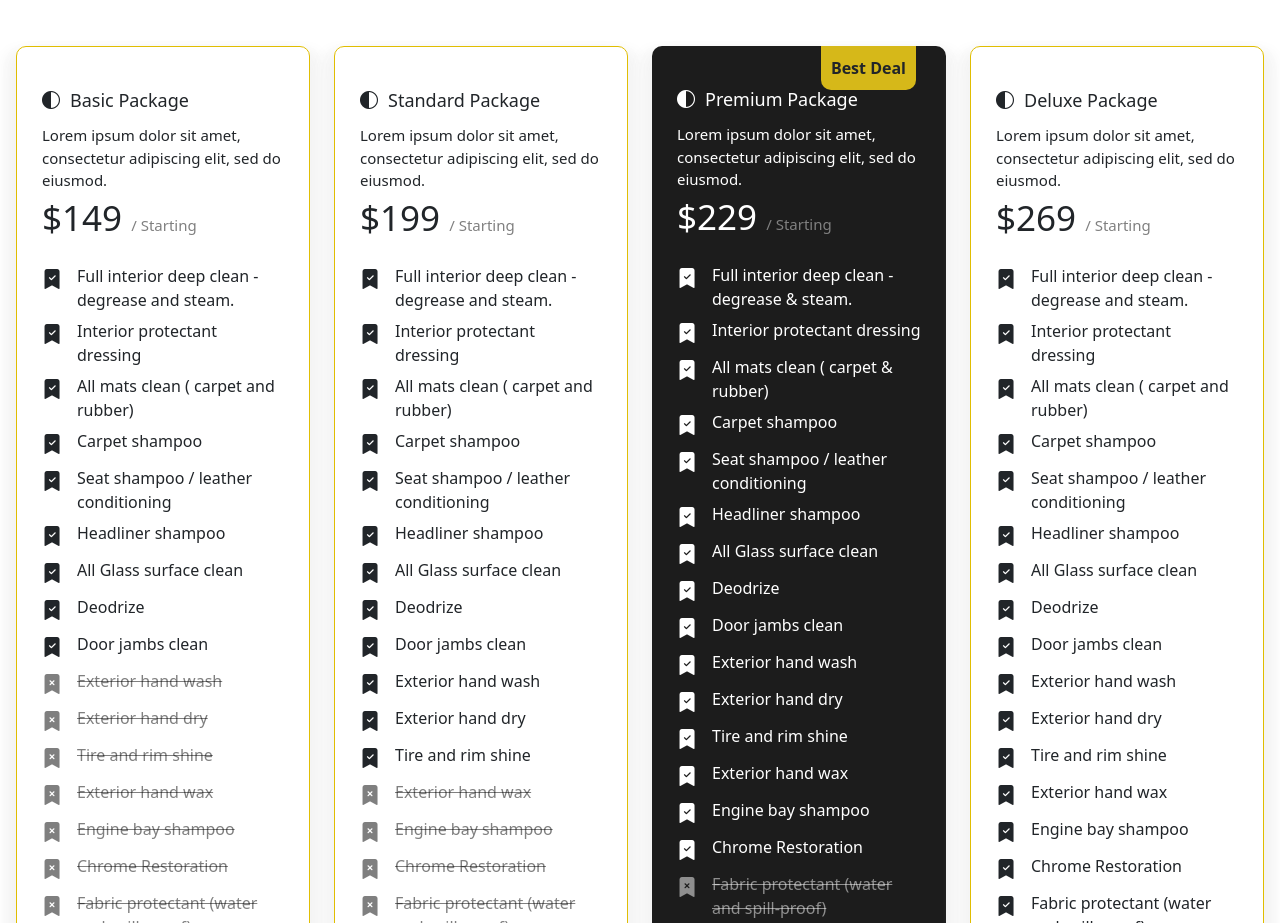
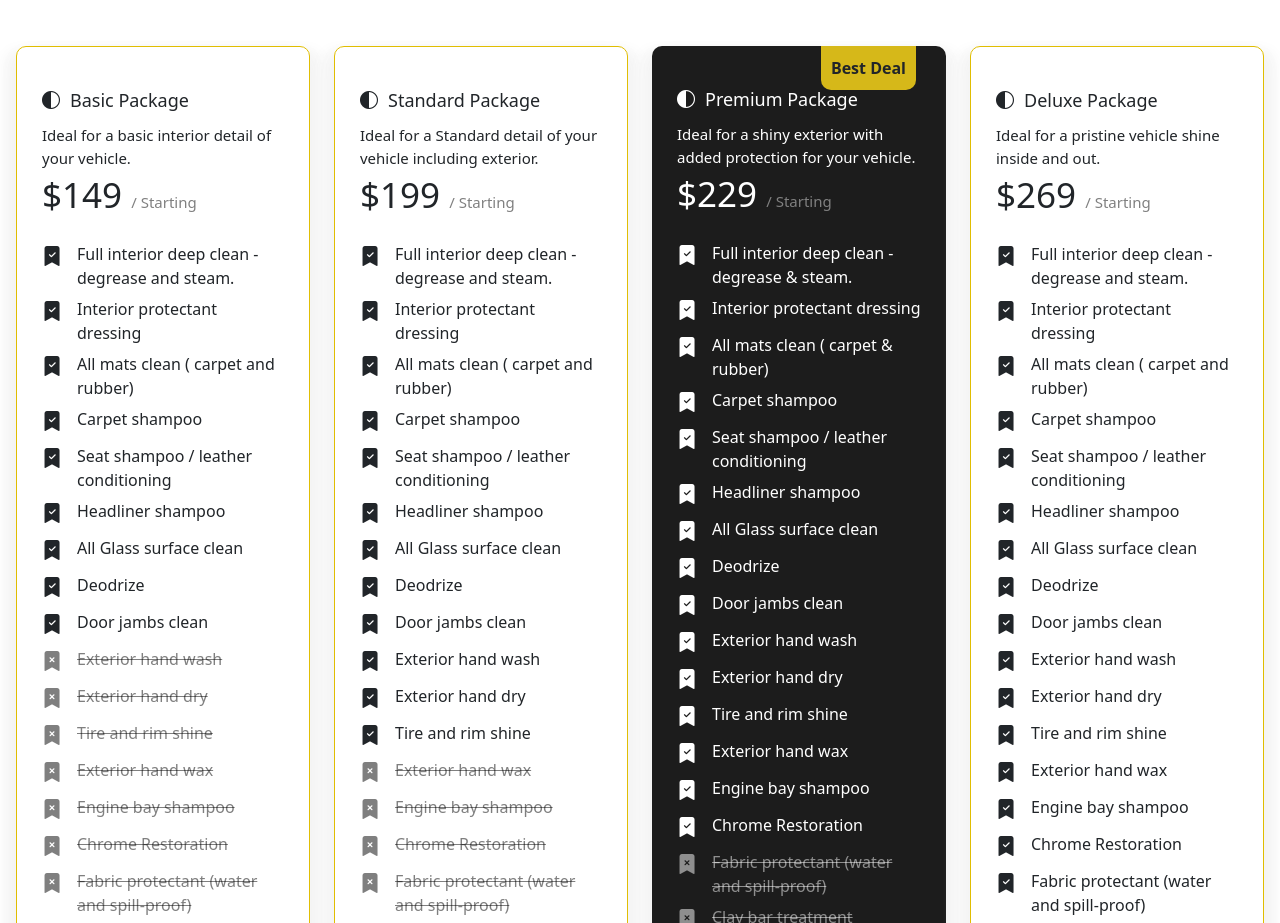
Before and after one commit to HussAA/kingsAutozone, a Gatsby site: page / in a window 1280 px wide. Shown: the part 1780-2703 px from the top of the page. Built offline with nearby package versions, Linux system fonts and the light colour scheme; Gatsby itself is replaced by a stand-in of ours.

Commit message:
footer, pricing, terms changed

```diff
--- a/src/components/Pricing.js
+++ b/src/components/Pricing.js
@@ -155,8 +155,7 @@ const Packages = () => {
                 Basic Package
               </Title>
               <Description>
-                Lorem ipsum dolor sit amet, consectetur adipiscing elit, sed do
-                eiusmod.
+              Ideal for a basic interior detail of your vehicle.
               </Description>
               <Price>
                 $149 <Pricespan>/ Starting</Pricespan>
@@ -204,8 +203,7 @@ const Packages = () => {
                 Standard Package
               </Title>
               <Description>
-                Lorem ipsum dolor sit amet, consectetur adipiscing elit, sed do
-                eiusmod.
+                Ideal for a Standard detail of your vehicle including exterior.
               </Description>
               <Price>
                 $199 <Pricespan>/ Starting</Pricespan>
@@ -254,8 +252,7 @@ const Packages = () => {
                 Premium Package
               </TitleB>
               <DescriptionB>
-                Lorem ipsum dolor sit amet, consectetur adipiscing elit, sed do
-                eiusmod.
+              Ideal for a shiny exterior with added protection for your vehicle.
               </DescriptionB>
               <PriceB>
                 $229 <Pricespan>/ Starting</Pricespan>
@@ -303,8 +300,7 @@ const Packages = () => {
                 Deluxe Package
               </Title>
               <Description>
-                Lorem ipsum dolor sit amet, consectetur adipiscing elit, sed do
-                eiusmod.
+              Ideal for a pristine vehicle shine inside and out.
               </Description>
               <Price>
                 $269 <Pricespan>/ Starting</Pricespan>
@@ -344,7 +340,7 @@ const Packages = () => {
             </Card>
           </div>
         </div>
-        <AddOn/>
+        <AddOn />
       </div>
     </>
   );
```
Also changed, not shown: src/components/Footer.js (+1 -1 lines), src/components/terms.js (+10 -6 lines).
